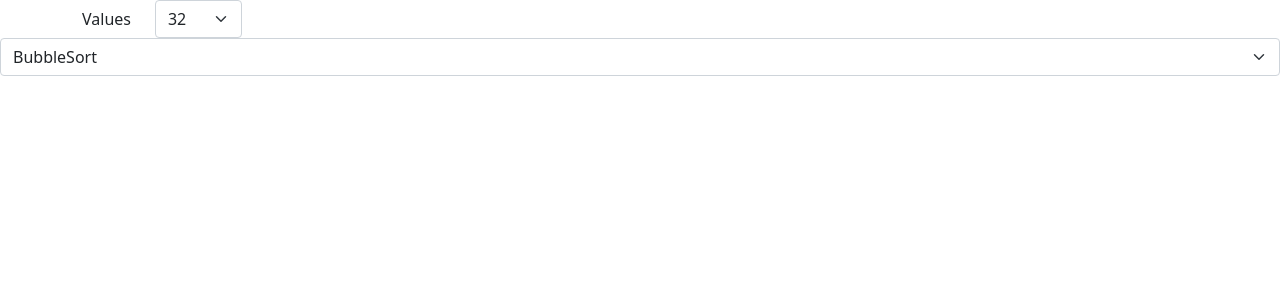
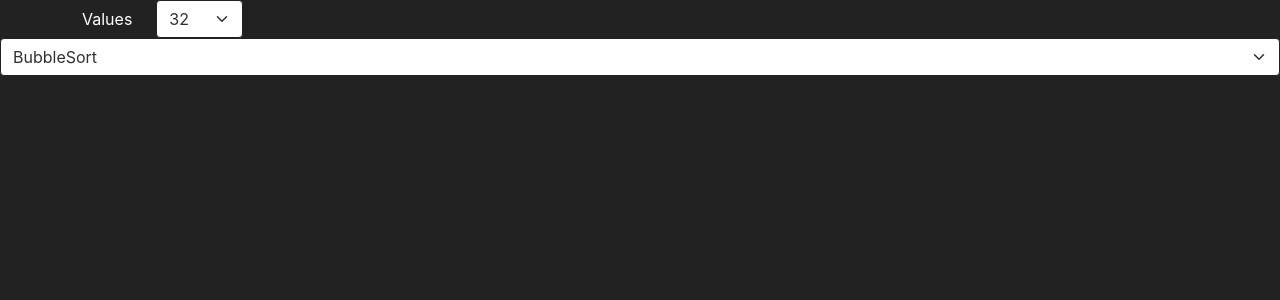
Before and after one commit to nimeji/sorting-algorithm-visualizer, a React (Create React App) app: page / in a window 1280 px wide. Shown: the top 300 px of the page. Built offline with nearby package versions, Linux system fonts and the light colour scheme.

Commit message:
added bootstrap theme

```diff
--- a/src/index.scss
+++ b/src/index.scss
@@ -1,4 +1,6 @@
-@import "../node_modules/bootstrap/scss/bootstrap";
+@import "theme/darkly/variables.scss";
+@import "~bootstrap/scss/bootstrap";
+@import "theme/darkly/bootswatch.scss";
 
 body {
   margin: 0;
--- a/src/index.tsx
+++ b/src/index.tsx
@@ -3,7 +3,6 @@ import ReactDOM from 'react-dom';
 import './index.scss';
 import App from './App';
 import reportWebVitals from './reportWebVitals';
-import 'bootstrap/dist/css/bootstrap.min.css';
 
 ReactDOM.render(
   <React.StrictMode>
--- /dev/null
+++ b/src/theme/darkly/_bootswatch.scss
@@ -0,0 +1,76 @@
+// Darkly 5.0.2
+// Bootswatch
+
+
+// Variables
+
+$web-font-path: "https://fonts.googleapis.com/css2?family=Lato:ital,wght@0,400;0,700;1,400&display=swap" !default;
+@if $web-font-path {
+  @import url($web-font-path);
+}
+
+// Typography
+
+.blockquote {
+  &-footer {
+    color: $gray-600;
+  }
+}
+
+// Forms
+
+.input-group-addon {
+  color: $white;
+}
+
+.form-floating > label {
+  color: $gray-700;
+}
+
+// Navs
+
+.nav-tabs,
+.nav-pills {
+  .nav-link,
+  .nav-link.active,
+  .nav-link.active:focus,
+  .nav-link.active:hover,
+  .nav-item.open .nav-link,
+  .nav-item.open .nav-link:focus,
+  .nav-item.open .nav-link:hover {
+    color: $white;
+  }
+}
+
+.breadcrumb a {
+  color: $white;
+}
+
+.pagination {
+  a:hover {
+    text-decoration: none;
+  }
+}
+
+// Indicators
+
+.alert {
+  border: none;
+  color: $white;
+
+  a,
+  .alert-link {
+    color: $white;
+    text-decoration: underline;
+  }
+
+  @each $color, $value in $theme-colors {
+    &-#{$color} {
+      @if $enable-gradients {
+        background: $value linear-gradient(180deg, mix($white, $value, 15%), $value) repeat-x;
+      } @else {
+        background-color: $value;
+      }
+    }
+  }
+}
--- /dev/null
+++ b/src/theme/darkly/_variables.scss
@@ -0,0 +1,173 @@
+// Darkly 5.0.2
+// Bootswatch
+
+$theme: "darkly" !default;
+
+//
+// Color system
+//
+
+$white:    #fff !default;
+$gray-100: #f8f9fa !default;
+$gray-200: #ebebeb !default;
+$gray-300: #dee2e6 !default;
+$gray-400: #ced4da !default;
+$gray-500: #adb5bd !default;
+$gray-600: #888 !default;
+$gray-700: #444 !default;
+$gray-800: #303030 !default;
+$gray-900: #222 !default;
+$black:    #000 !default;
+
+$blue:    #375a7f !default;
+$indigo:  #6610f2 !default;
+$purple:  #6f42c1 !default;
+$pink:    #e83e8c !default;
+$red:     #e74c3c !default;
+$orange:  #fd7e14 !default;
+$yellow:  #f39c12 !default;
+$green:   #00bc8c !default;
+$teal:    #20c997 !default;
+$cyan:    #3498db !default;
+
+$primary:       $blue !default;
+$secondary:     $gray-700 !default;
+$success:       $green !default;
+$info:          $cyan !default;
+$warning:       $yellow !default;
+$danger:        $red !default;
+$light:         $gray-500 !default;
+$dark:          $gray-800 !default;
+
+$min-contrast-ratio:   2.15 !default;
+
+// Body
+
+$body-bg:                   $gray-900 !default;
+$body-color:                $white !default;
+
+// Links
+
+$link-color:                $success !default;
+
+// Fonts
+
+// stylelint-disable-next-line value-keyword-case
+$font-family-sans-serif:      Lato, -apple-system, BlinkMacSystemFont, "Segoe UI", Roboto, "Helvetica Neue", Arial, sans-serif, "Apple Color Emoji", "Segoe UI Emoji", "Segoe UI Symbol" !default;
+$h1-font-size:                3rem !default;
+$h2-font-size:                2.5rem !default;
+$h3-font-size:                2rem !default;
+$text-muted:                  $gray-600 !default;
+
+// Tables
+
+$table-accent-bg:             $gray-800 !default;
+$table-border-color:          $gray-700 !default;
+
+$table-bg-scale:              0 !default;
+
+// Forms
+
+$input-color:                       $gray-800 !default;
+$input-border-color:                $body-bg !default;
+$input-group-addon-color:           $gray-500 !default;
+$input-group-addon-bg:              $gray-700 !default;
+
+$form-check-input-bg:                     $white !default;
+$form-check-input-border:                 none !default;
+
+$form-file-button-color:          $white !default;
+
+// Dropdowns
+
+$dropdown-bg:                       $gray-900 !default;
+$dropdown-border-color:             $gray-700 !default;
+$dropdown-divider-bg:               $gray-700 !default;
+$dropdown-link-color:               $white !default;
+$dropdown-link-hover-color:         $white !default;
+$dropdown-link-hover-bg:            $primary !default;
+
+// Navs
+
+$nav-link-padding-x:                2rem !default;
+$nav-link-disabled-color:           $gray-500 !default;
+$nav-tabs-border-color:             $gray-700 !default;
+$nav-tabs-link-hover-border-color:  $nav-tabs-border-color $nav-tabs-border-color transparent !default;
+$nav-tabs-link-active-color:        $white !default;
+$nav-tabs-link-active-border-color: $nav-tabs-border-color $nav-tabs-border-color transparent !default;
+
+// Navbar
+
+$navbar-padding-y:                  1rem !default;
+$navbar-dark-color:                rgba($white, .6) !default;
+$navbar-dark-hover-color:          $white !default;
+$navbar-light-color:                rgba($gray-900, .7) !default;
+$navbar-light-hover-color:          $gray-900 !default;
+$navbar-light-active-color:         $gray-900 !default;
+$navbar-light-toggler-border-color: rgba($gray-900, .1) !default;
+
+// Pagination
+
+$pagination-color:                  $white !default;
+$pagination-bg:                     $success !default;
+$pagination-border-width:           0 !default;
+$pagination-border-color:           transparent !default;
+$pagination-hover-color:            $white !default;
+$pagination-hover-bg:               lighten($success, 10%) !default;
+$pagination-hover-border-color:     transparent !default;
+$pagination-active-bg:              $pagination-hover-bg !default;
+$pagination-active-border-color:    transparent !default;
+$pagination-disabled-color:         $white !default;
+$pagination-disabled-bg:            darken($success, 15%) !default;
+$pagination-disabled-border-color:  transparent !default;
+
+// Cards
+
+$card-cap-bg:                       $gray-700 !default;
+$card-bg:                           $gray-800 !default;
+
+// Popovers
+
+$popover-bg:                        $gray-800 !default;
+$popover-header-bg:                 $gray-700 !default;
+
+// Toasts
+
+$toast-background-color:            $gray-700 !default;
+$toast-header-background-color:     $gray-800 !default;
+
+// Modals
+
+$modal-content-bg:                  $gray-800 !default;
+$modal-content-border-color:        $gray-700 !default;
+$modal-header-border-color:         $gray-700 !default;
+
+// Progress bars
+
+$progress-bg:                       $gray-700 !default;
+
+// List group
+
+$list-group-color:                  $body-color !default;
+$list-group-bg:                     $gray-800 !default;
+$list-group-border-color:           $gray-700 !default;
+$list-group-hover-bg:               $gray-700 !default;
+$list-group-action-hover-color:     $list-group-color !default;
+$list-group-action-active-bg:       $gray-900 !default;
+
+// Breadcrumbs
+
+$breadcrumb-padding-y:              .375rem !default;
+$breadcrumb-padding-x:              .75rem !default;
+$breadcrumb-bg:                     $gray-700 !default;
+$breadcrumb-border-radius:          .25rem !default;
+
+// Close
+
+$btn-close-color:            $white !default;
+$btn-close-opacity:          .4 !default;
+$btn-close-hover-opacity:    1 !default;
+
+// Code
+
+$pre-color:                         inherit !default;
```
